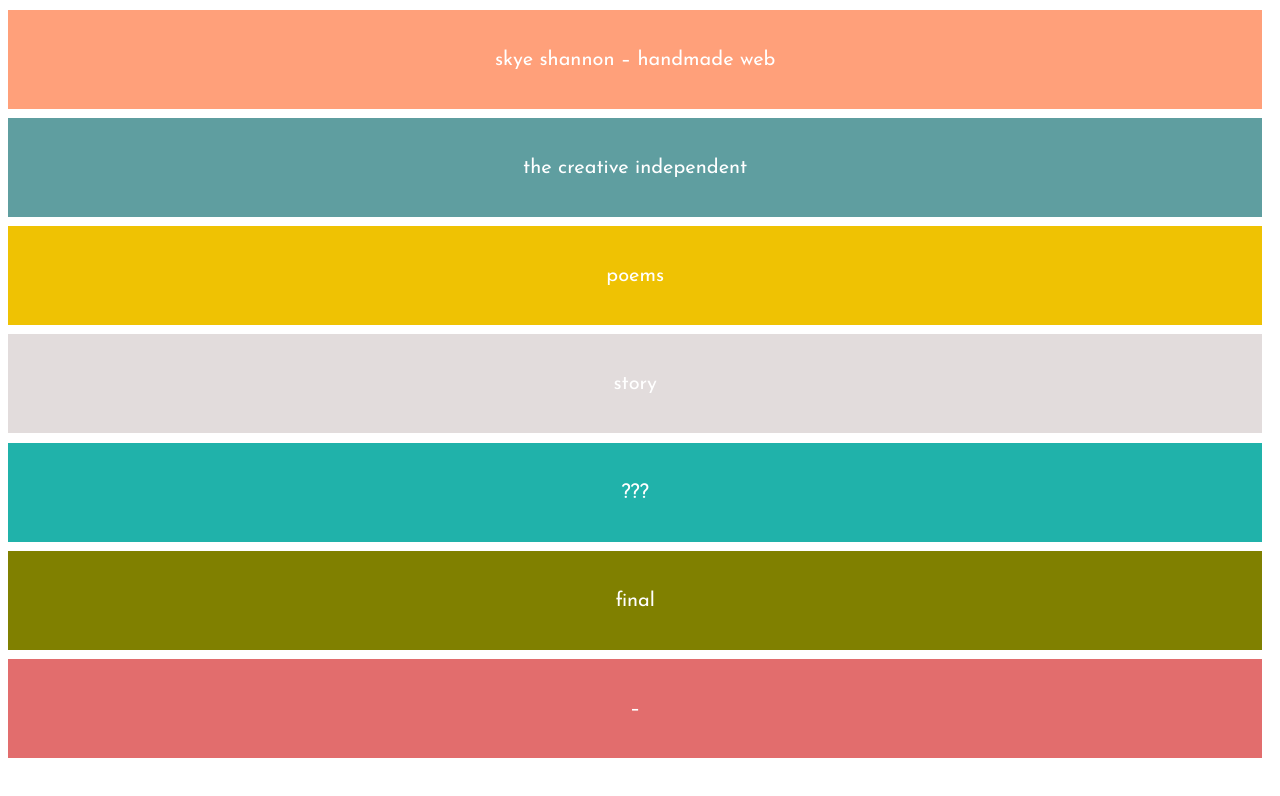
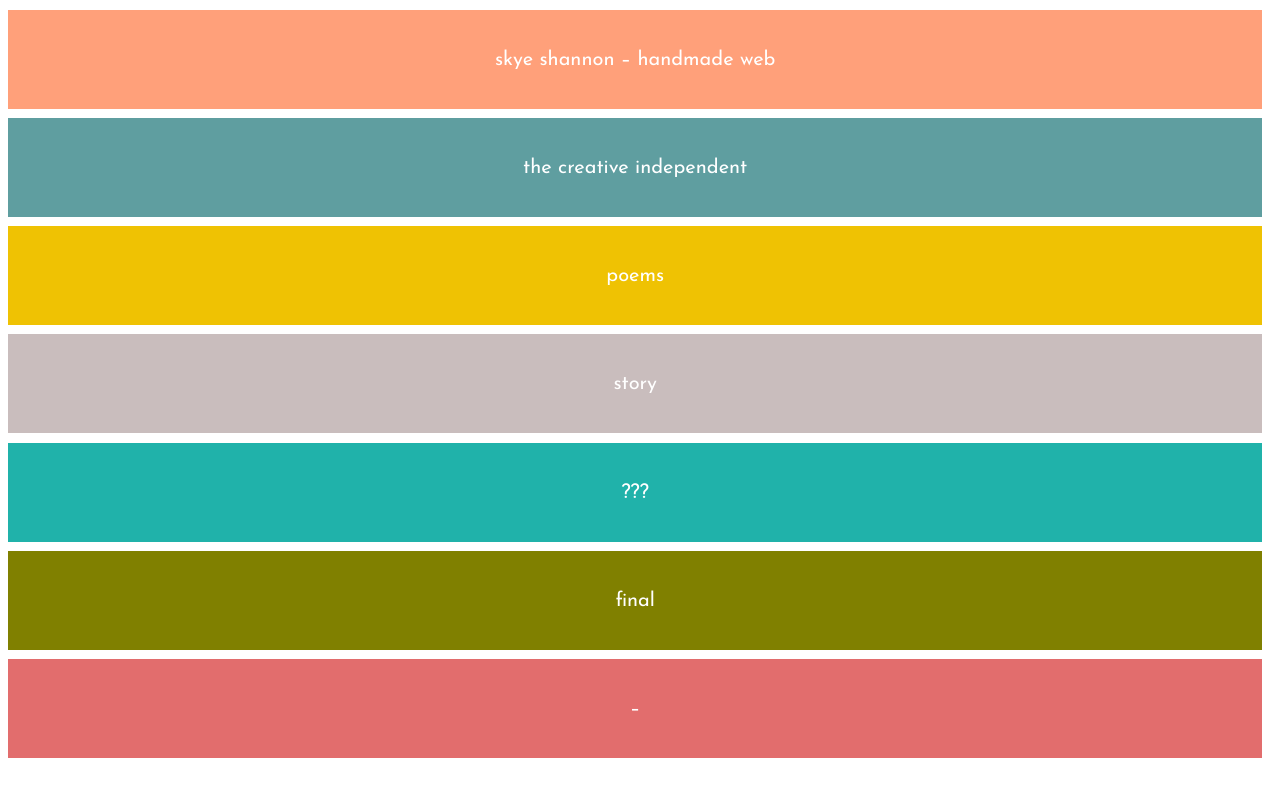
Before and after one commit to shannonss2/class-site, a plain HTML site: page index.html in a window 1280 px wide. Drawn offline with Linux system fonts and the light colour scheme.

Commit message:
colors 2

```diff
--- a/style.css
+++ b/style.css
@@ -55,7 +55,7 @@ a {
   position: fixed;
   width: 98%;
   height: 99px;
-  background: #E2DCDC;
+  background: #C9BDBD;
   display: flex;
   justify-content: center;
   align-items: center;
@@ -63,7 +63,7 @@ a {
   font-style: none;
 }
 .four:hover {
-  background: #C9BDBD;
+  background: #AA9B9B;
 }
 
 .five {
```
